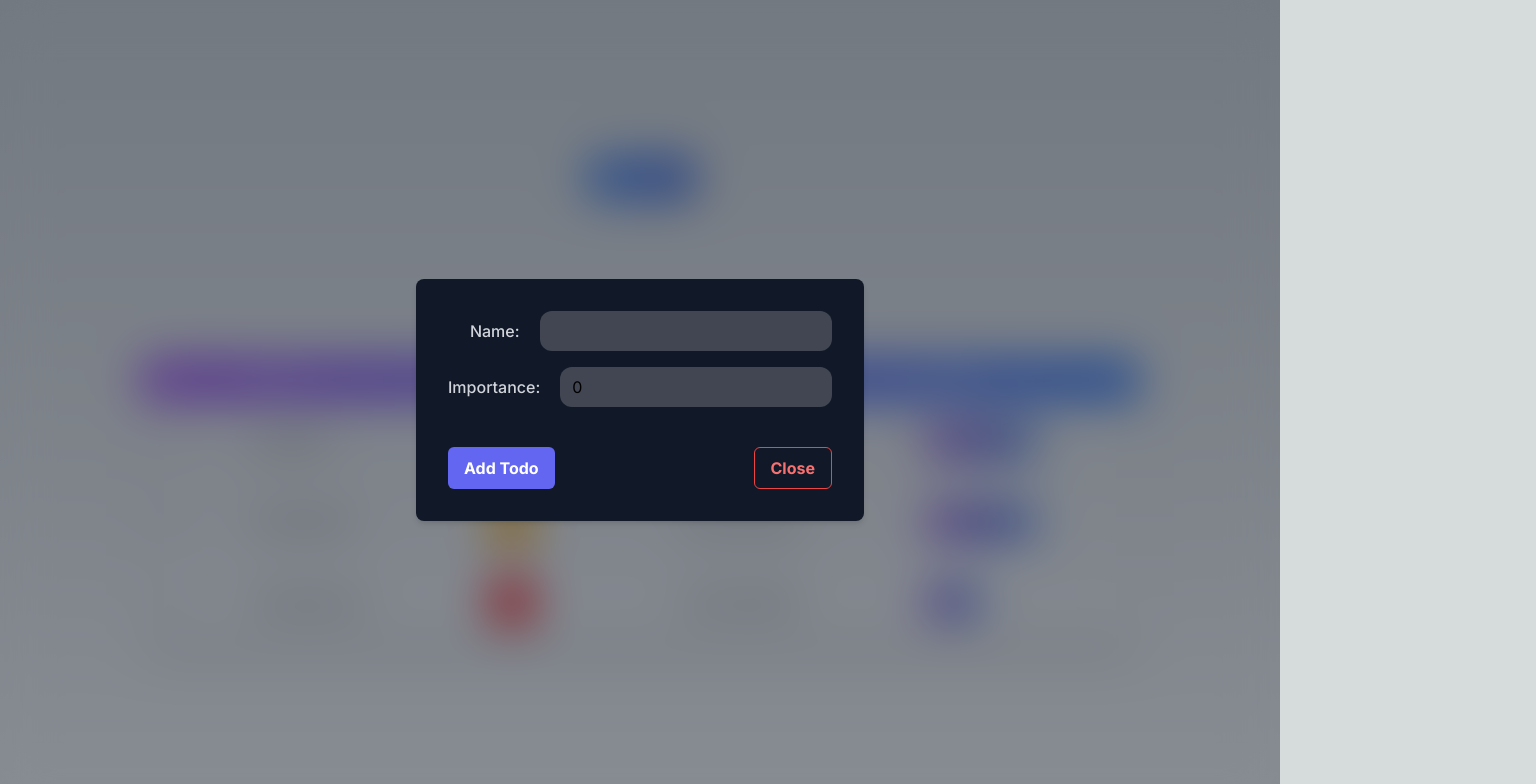
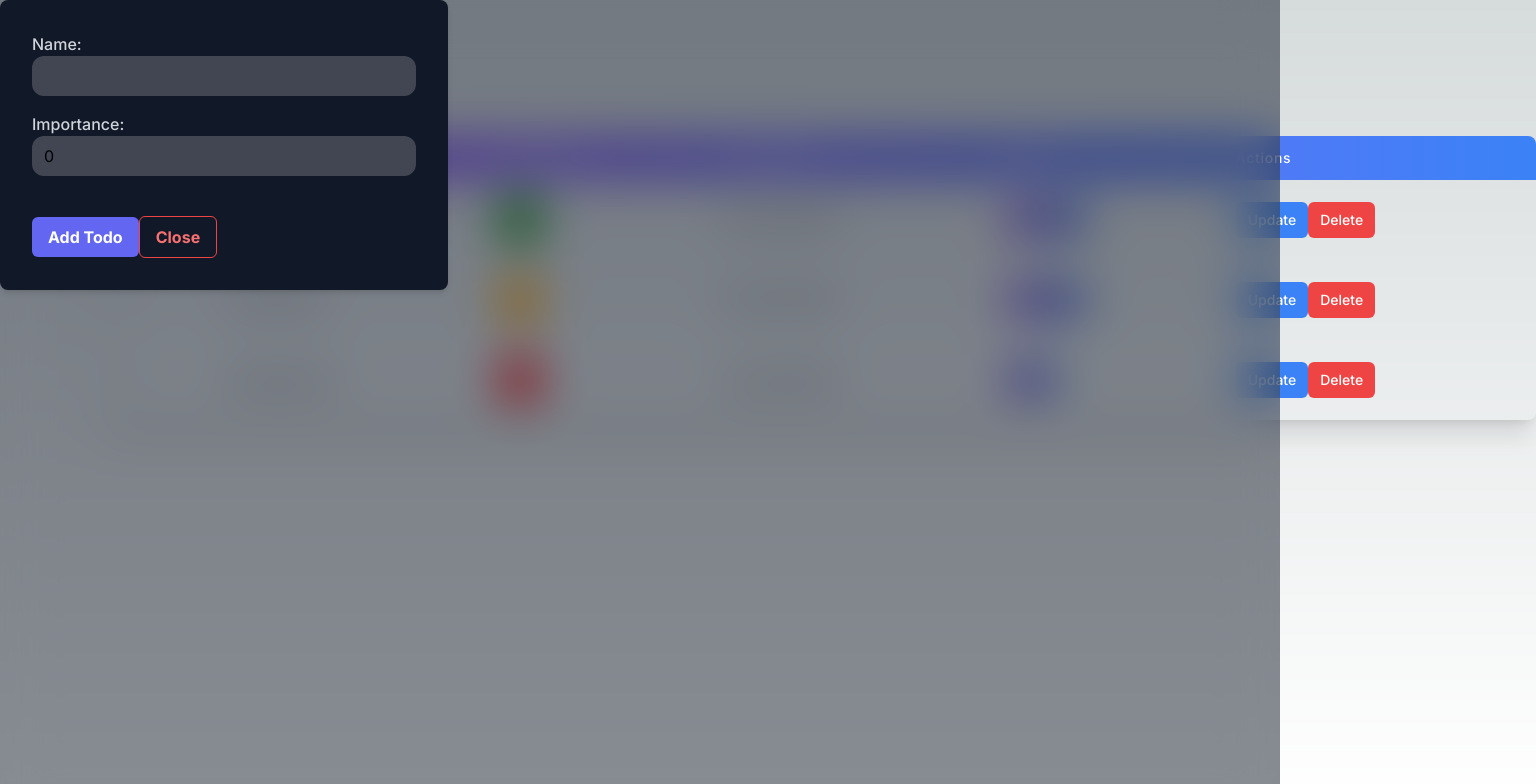
Before and after one commit to AzizOzenir/nextjs-todo-with-backend, a Next.js app: page / in a window 1280 px wide. Both pictures are taken after a click on the button "ADD NEW". Shown: the top 784 px of the page, 1536 px wide, since content can reach past the window. Built offline with nearby package versions, Linux system fonts and the light colour scheme.

Commit message:
screen responsive problem fixed by replacing flex-wrap to each flex

```diff
--- a/src/app/globals.css
+++ b/src/app/globals.css
@@ -1,6 +1,8 @@
 @tailwind base;
 @tailwind components;
 @tailwind utilities;
+
+
 
 :root {
   --foreground-rgb: 0, 0, 0;
@@ -24,7 +26,7 @@ body {
       rgb(var(--background-end-rgb))
     )
     rgb(var(--background-start-rgb));
-    transition: all 400ms;
+  transition: all 400ms;
 }
 
 @layer utilities {
--- a/src/app/page.tsx
+++ b/src/app/page.tsx
@@ -41,7 +41,7 @@ export default function Home() {
   };
 
   return (
-    <main className="flex min-h-screen flex-col items-center justify-center gap-40 p-24">
+    <main className="flex-wrap min-h-screen flex-col items-center justify-center gap-40 p-24">
       <style jsx>{``}</style>
       <button
         onClick={(e) => setIsOpen(!isOpen)}
@@ -51,7 +51,7 @@ export default function Home() {
       </button>
       {isOpen && <TodoPopup todo={null} onClose={() => setIsOpen(false)} />}
       {todos.length !== 0 ? (
-        <table className="table shadow-xl rounded-lg overflow-hidden w-[1000px]">
+        <table className="table shadow-xl rounded-lg overflow-hidden min-w-[90rem]">
           <thead className="text-white bg-gradient-to-r from-purple-500 to-blue-500">
             <tr>
               <th className="px-6 py-3 text-left text-sm font-medium tracking-wider">
@@ -68,6 +68,9 @@ export default function Home() {
               </th>
               <th className="px-6 py-3 text-left text-sm font-medium tracking-wider">
                 IsDone
+              </th>
+              <th className="px-6 py-3 text-left text-sm font-medium tracking-wider">
+                Actions
               </th>
             </tr>
           </thead>
@@ -94,9 +97,23 @@ export default function Home() {
                     id="is-done-button"
                     type="button"
                     onClick={(e) => updateDone(todo)}
-                    className="bg-gradient-to-r from-purple-500 to-blue-500 is-done flex items-center justify-center rounded-full px-3 py-2 text-xs font-medium"
+                    className="bg-gradient-to-r from-purple-500 to-blue-500 is-done flex-wrap items-center justify-center rounded-full px-3 py-2 text-xs font-medium"
                   >
-                    {todo.completed ? "DONE" : "NOT DONE YET"}
+                    {todo.completed ? "DONE" : "NOT DONE"}
+                  </button>
+                </td>
+                <td className="px-6 py-4 text-left text-sm leading-5 font-medium">
+                  <button
+                    type="button"
+                    className="px-3 py-2 rounded-md bg-blue-500 text-white font-medium hover:bg-blue-700 focus:outline-none"
+                  >
+                    Update
+                  </button>
+                  <button
+                    type="button"
+                    className="px-3 py-2 rounded-md bg-red-500 text-white font-medium hover:bg-red-700 focus:outline-none"
+                  >
+                    Delete
                   </button>
                 </td>
               </tr>
--- a/src/components/dialog.tsx
+++ b/src/components/dialog.tsx
@@ -36,11 +36,11 @@ const TodoPopup = ({ onClose }: TodoPopupProps) => {
     setImportance(0);
   };
   return (
-    <div className="fixed inset-0 bg-gray-900 backdrop-blur-xl bg-opacity-50 z-50 flex items-center justify-center">
-      <div className="w-full max-w-md bg-gray-900 rounded-lg p-8 shadow-md flex flex-col">
+    <div className="fixed inset-0 bg-gray-900 backdrop-blur-xl bg-opacity-50 z-50 flex-wrap items-center justify-center">
+      <div className="w-full max-w-md bg-gray-900 rounded-lg p-8 shadow-md flex-wrap flex-col">
         <form onSubmit={(e) => handleSubmit(e)}>
-          <div className="flex flex-col space-y-4">
-            <div className="flex items-center justify-between min-w-max gap-5 ">
+          <div className="flex-wrap flex-col space-y-4">
+            <div className="flex-wrap items-center justify-between min-w-max gap-5 ">
               <label className="w-1/4 text-right text-gray-300 font-medium">
                 Name:
               </label>
@@ -55,7 +55,7 @@ const TodoPopup = ({ onClose }: TodoPopupProps) => {
               />
             </div>
 
-            <div className="flex items-center justify-between min-w-max gap-5">
+            <div className="flex-wrap items-center justify-between min-w-max gap-5">
               <label className="w-1/4 text-right text-gray-300 font-medium">
                 Importance:
               </label>
@@ -74,7 +74,7 @@ const TodoPopup = ({ onClose }: TodoPopupProps) => {
 
           <br />
 
-          <div className="flex flex-row justify-between">
+          <div className="flex-wrap flex-row justify-between">
             <button
               type="submit"
               className="mt-4 bg-indigo-500 hover:bg-indigo-700 text-white font-bold py-2 px-4 rounded-md focus:outline-none focus:ring-2 focus:ring-offset-2 focus:ring-indigo-700"
```
